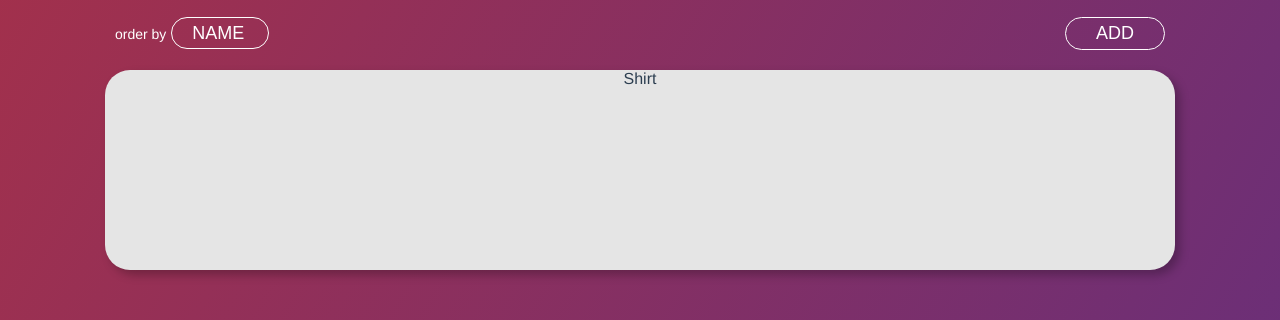
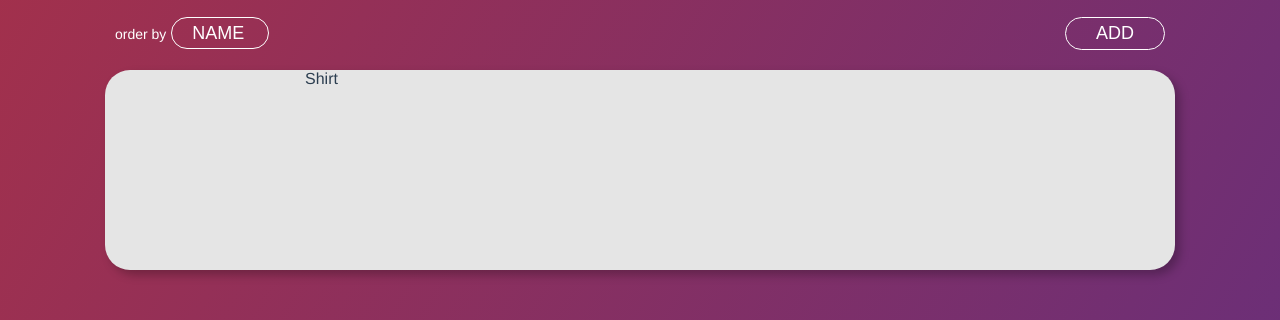
Before and after one commit to APZelos/Ad.Venture.Vue, a Vue app: page /#/dashboard in a window 1280 px wide. Shown: the part 128-448 px from the top of the page. Built offline with nearby package versions, Linux system fonts and the light colour scheme.

Commit message:
Add product__image styles

```diff
--- a/src/components/Dashboard/Product.vue
+++ b/src/components/Dashboard/Product.vue
@@ -55,11 +55,17 @@ export default {
 <style>
 
 .product {
-    align-self: stretch;
-    border-radius: 25px;
-    background-color: #E5E5E5;
-    box-shadow: 5px 5px 10px rgba(0, 0, 0, 0.25);
-    height: 200px;
+  display: flex;
+  align-self: stretch;
+  border-radius: 25px;
+  background-color: #E5E5E5;
+  box-shadow: 5px 5px 10px rgba(0, 0, 0, 0.25);
+  height: 200px;
+}
+
+.product__image {
+  height: 100%;
+  width: 200px;
 }
 
 </style>
```
